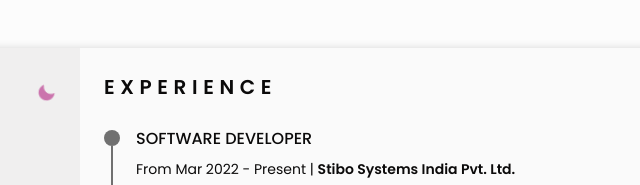
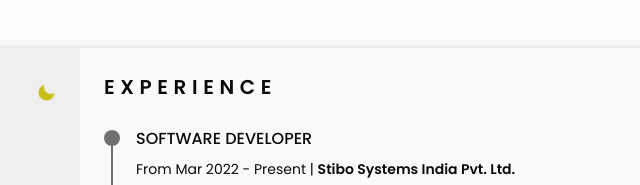
Before and after one commit to sumanshekhar698/resume_portifolio-v1, a plain HTML site: page index.html in a window 1280 px wide. Shown: the top 185 px of the page, 444-1084 px from the left. Drawn offline with nearby package versions, Linux system fonts and the light colour scheme.

Commit message:
update color

```diff
--- a/index.html
+++ b/index.html
@@ -125,7 +125,7 @@
 					<!-- Theme change button  -->
 
 					<!-- <i class='bx bx-moon change-theme' title="Theme" id="theme-button"></i> -->
-					<i class='bx bxs-moon bx-tada change-theme' style='color:#cb74ad' title="Theme" id="theme-button"></i>
+					<i class='bx bxs-moon bx-tada change-theme' style='color:#c7be16' title="Theme" id="theme-button"></i>
 
 					<!-- \Button to generate and download the pdf. Available for desktop -->
 
```
